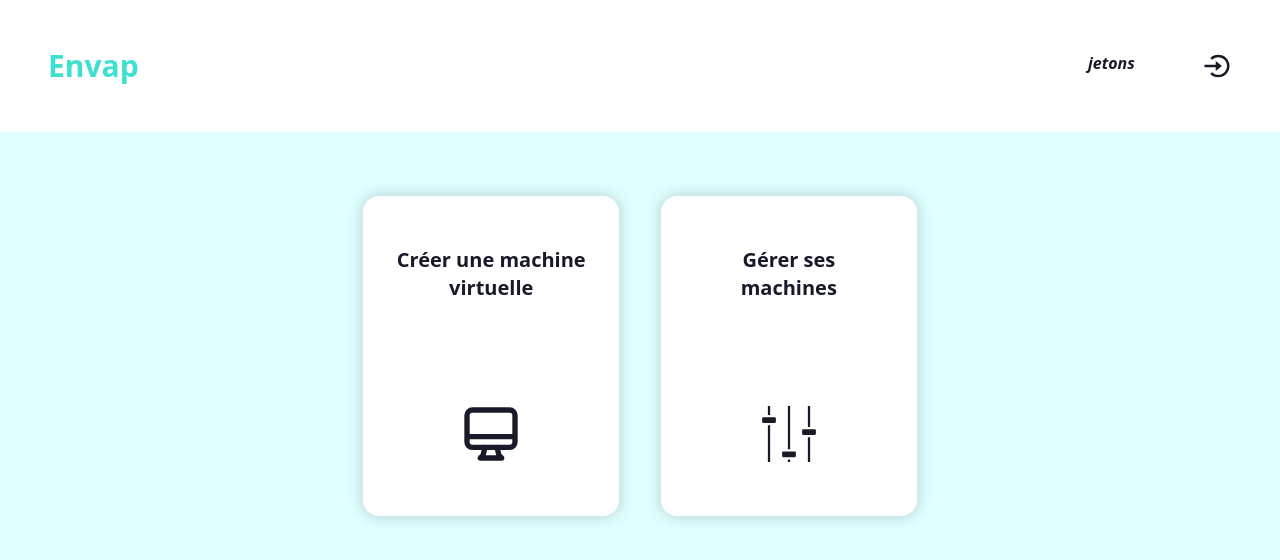
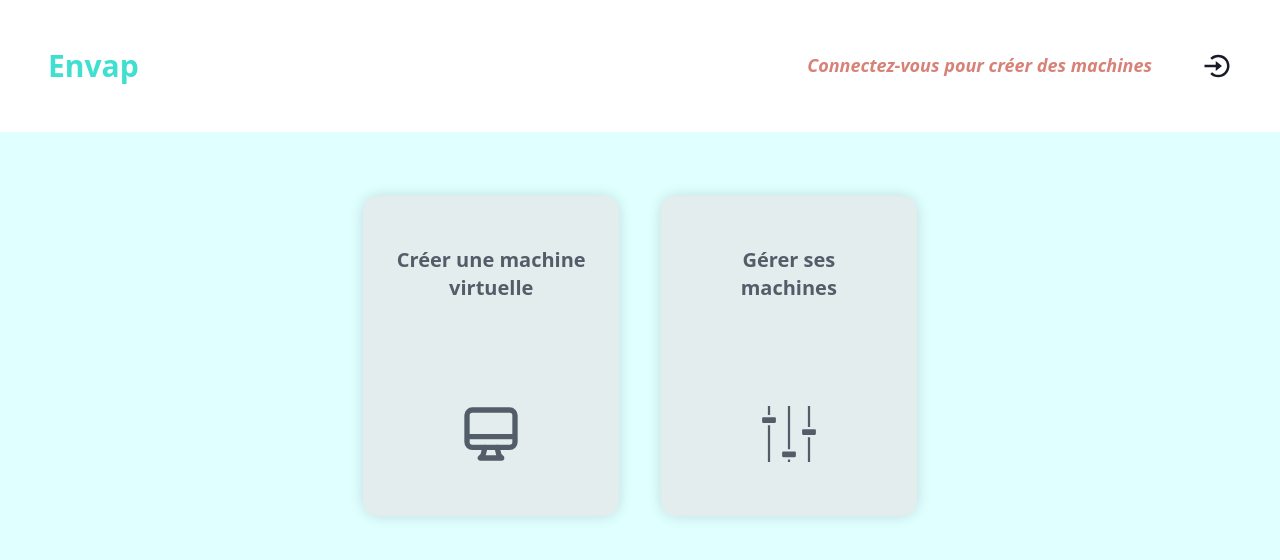
Before and after one commit to geoffreyrig4L/envap, a Next.js app: page / in a window 1280 px wide. Shown: the top 560 px of the page. Built offline with nearby package versions, Linux system fonts and the light colour scheme.

Commit message:
fin home + signIn -> go azure + front vm

```diff
--- a/package.json
+++ b/package.json
@@ -13,6 +13,7 @@
     "eslint": "8.43.0",
     "eslint-config-next": "13.4.6",
     "formik": "^2.4.2",
+    "jsonwebtoken": "^9.0.1",
     "next": "13.4.6",
     "postcss": "8.4.24",
     "react": "18.2.0",
--- /dev/null
+++ b/src/app/context/session.js
@@ -0,0 +1,13 @@
+"use client";
+
+import { createContext, useState } from "react";
+
+const SessionContext = createContext({});
+
+export const SessionContextProvider = (props) => {
+  const [user, setUser] = useState({});
+
+  return <SessionContext.Provider {...props} value={{ user, setUser }} />;
+};
+
+export default SessionContext;
--- a/src/app/home.css
+++ b/src/app/home.css
@@ -1,8 +1,3 @@
-.buttonHome:hover {
-  outline: 0.3em solid #40e0d0;
-  color: #40e0d0;
-}
-
 .buttonHome {
   display: flex;
   flex-direction: column;
@@ -13,8 +8,21 @@
   height: 40vh;
   width: 20vw;
   padding: 0em 2em;
-  transition: all 200ms;
   border-radius: 1em;
   outline-style: none;
+}
+
+.enabled:hover {
+  outline: 0.3em solid #40e0d0;
+  color: #40e0d0;
+}
+
+.enabled {
   background-color: white;
+  transition: all 200ms;
 }
+
+.disabled {
+  background-color: rgb(230, 230, 230);
+  opacity: 0.7;
+}
--- a/src/app/layout.js
+++ b/src/app/layout.js
@@ -2,6 +2,7 @@ import "./global.css";
 import "./home.css";
 import "./signIn/signIn.css";
 import Navbar from "@/components/Navbar";
+import { SessionContextProvider } from "@/app/context/session";
 
 export const metadata = {
   title: "Envap",
@@ -12,8 +13,10 @@ export default function RootLayout({ children }) {
   return (
     <html>
       <body>
-        <Navbar />
-        <div className="py-16 px-36">{children}</div>
+        <SessionContextProvider>
+          <Navbar />
+          <div className="py-16 px-36">{children}</div>
+        </SessionContextProvider>
       </body>
     </html>
   );
--- a/src/app/page.js
+++ b/src/app/page.js
@@ -1,15 +1,30 @@
 "use client";
+import { GiSettingsKnobs } from "react-icons/gi";
 import { HiOutlineDesktopComputer } from "react-icons/hi";
-import { GiSettingsKnobs } from "react-icons/gi";
+import SessionContext from "./context/session";
+import { useContext, useEffect } from "react";
 
 export default function Home() {
+  const { user } = useContext(SessionContext);
+
+  useEffect(() => {
+    if (Object.keys(user).length === 0) {
+      const buttons = document.getElementsByClassName("buttonHome");
+      Array.from(buttons).forEach((button) => {
+        button.classList.remove("enabled");
+        button.classList.add("disabled");
+        button.setAttribute("disabled", "");
+      });
+    }
+  }, [user]);
+
   return (
     <div className="w-[60%] m-auto flex flex-row justify-around">
-      <button className="buttonHome big-shadow">
+      <button className="buttonHome enabled big-shadow">
         <h3 className="text-xl font-semibold">Créer une machine virtuelle</h3>
         <HiOutlineDesktopComputer className="text-[4em]" />
       </button>
-      <button className="buttonHome big-shadow">
+      <button className="buttonHome enabled big-shadow">
         <h3 className="text-xl font-semibold">Gérer ses machines</h3>
         <GiSettingsKnobs className="text-[4em]" />
       </button>
--- a/src/app/signIn/signIn.css
+++ b/src/app/signIn/signIn.css
@@ -2,6 +2,7 @@
   display: flex;
   flex-direction: column;
   margin-bottom: 2em;
+  width: 40%;
   position: relative;
 }
 
@@ -15,7 +16,6 @@
 
 .errorMessage {
   position: absolute;
-  bottom: -25px;
   opacity: 0.6;
 }
 
--- a/src/components/Navbar.jsx
+++ b/src/components/Navbar.jsx
@@ -1,7 +1,16 @@
+"use client";
+
 import Link from "next/link";
-import { BiLogInCircle } from "react-icons/bi";
+import { BiLogInCircle, BiLogOutCircle } from "react-icons/bi";
+import SessionContext from "@/app/context/session";
+import { useContext } from "react";
+import { useRouter } from "next/navigation";
 
 const Navbar = () => {
+  const { user, setUser } = useContext(SessionContext);
+
+  const router = useRouter();
+
   return (
     <div>
       <ul className="flex flex-row w-full justify-between items-center p-12 bg-white">
@@ -10,14 +19,45 @@ const Navbar = () => {
             Envap
           </Link>
         </li>
-        <li className="flex flex-row w-36 justify-between">
-          <p className="font-semibold italic">jetons</p>
-          <Link href="./signIn">
-            <BiLogInCircle
-              title="Se connecter"
-              className="text-3xl hover:text-[#40E0D0] transition-all duration-300"
-            />
-          </Link>
+        <li className="flex flex-row justify-between">
+          {Object.keys(user).length === 0 ? (
+            <div className="flex flex-row">
+              <p className="font-semibold italic text-lg mr-[50px] text-[#cd6155]/80">
+                Connectez-vous pour créer des machines
+              </p>
+              <button
+                onClick={() => {
+                  router.push("./signIn");
+                }}
+              >
+                <BiLogInCircle
+                  title="Se connecter"
+                  className="text-3xl hover:text-[#40E0D0] transition-all duration-300"
+                />
+              </button>
+            </div>
+          ) : (
+            <div className="flex flex-row">
+              <div className="flex flex-row w-[300px] justify-around">
+                <p>
+                  <b>username</b> : {user.username}
+                </p>
+                <p>
+                  {user.tokens} <b>jetons</b>
+                </p>
+              </div>
+              <button
+                onClick={() => {
+                  setUser({});
+                }}
+              >
+                <BiLogOutCircle
+                  title="Se déconnecter"
+                  className="text-3xl hover:text-red-500 transition-all duration-300"
+                />
+              </button>
+            </div>
+          )}
         </li>
       </ul>
     </div>
--- a/src/components/SignIn.jsx
+++ b/src/components/SignIn.jsx
@@ -1,7 +1,17 @@
+"use client";
+
 import { Formik, Form, Field, ErrorMessage } from "formik";
 import * as Yup from "yup";
+import users from "@/resources/users";
+import { useRouter } from "next/navigation";
+import { useContext } from "react";
+import SessionContext from "@/app/context/session";
 
 const SignIn = () => {
+  const { setUser } = useContext(SessionContext);
+
+  const router = useRouter();
+
   // Définition du schéma de validation avec Yup
   const validationSchema = Yup.object({
     username: Yup.string().required("Le nom d'utilisateur est requis"),
@@ -10,9 +20,18 @@ const SignIn = () => {
 
   // Fonction appelée lors de la soumission du formulaire
   const handleSubmit = (values, { setSubmitting }) => {
-    // Effectuer des actions de connexion ici, par exemple une requête HTTP
-
-    // Réinitialiser le formulaire après la soumission
+    users.forEach((user) => {
+      if (
+        values.username === user.username &&
+        values.password === user.password
+      ) {
+        setUser(user);
+        router.push("/");
+      } else {
+        document.getElementById("errorSignIn").textContent =
+          "Nom d'utilisateur et / ou mot de passe incorrect";
+      }
+    });
     setSubmitting(false);
   };
 
@@ -24,7 +43,7 @@ const SignIn = () => {
         validationSchema={validationSchema}
         onSubmit={handleSubmit}
       >
-        <Form className="w-[40%] ml-[60px]">
+        <Form className="w-full ml-[60px]">
           <div className="field">
             <label htmlFor="username">Nom d&apos;utilisateur</label>
             <Field
@@ -35,7 +54,7 @@ const SignIn = () => {
               autoComplete="off"
             />
             <ErrorMessage
-              className="errorMessage"
+              className="errorMessage bottom-[-25px]"
               name="username"
               component="div"
             />
@@ -51,15 +70,18 @@ const SignIn = () => {
               autoComplete="off"
             />
             <ErrorMessage
-              className="errorMessage"
+              className="errorMessage bottom-[-25px]"
               name="password"
               component="div"
             />
           </div>
 
-          <button className="button submit shadow" type="submit">
-            Se connecter
-          </button>
+          <div className="flex flex-row justify-start items-center">
+            <button className="button submit shadow" type="submit">
+              Se connecter
+            </button>
+            <p id="errorSignIn" className="opacity-[0.6]"></p>
+          </div>
         </Form>
       </Formik>
     </div>
```
Also changed, not shown: 1 other file (tests, documents, lock files or other folders).
